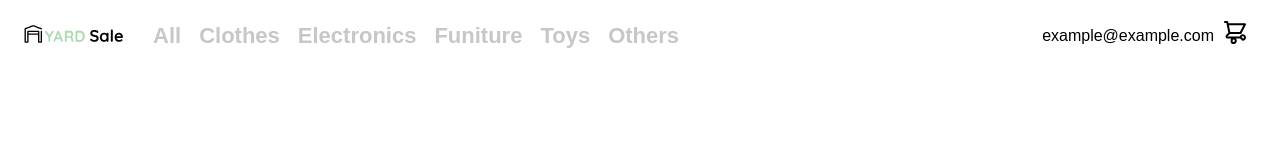
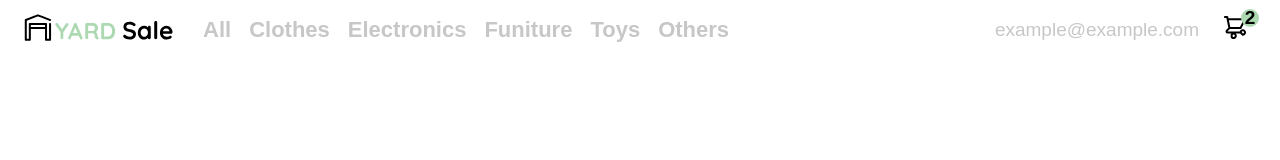
Before and after one commit to Annubis1709/Yard-Sale-FrontEnd-Project, a website: page navBar.html in a window 1280 px wide. Drawn offline with Linux system fonts and the light colour scheme.

Commit message:
Styling e-mail, logo and icon shopping cart

```diff
--- a/navBar.html
+++ b/navBar.html
@@ -56,27 +56,26 @@
 
         /* --->> Navigation Bar <<--- */
 
-        .nav-bar-container {
+        .navbar-container {
             display: flex;
             justify-content: space-between;
             padding: 0 24px;
-            margin-top: 20px;
         }
 
-        .nav-bar-Menu {
+        .navbar-menu {
             display: none;
         }
 
-        .nav-bar-left {
+        .navbar-left {
             display: flex;
         }
 
-        .nav-bar-left ul {
+        .navbar-left ul {
             margin-left: 13px;
         }
 
-        .nav-bar-left ul li a,
-        .nav-bar-right ul li a {
+        .navbar-left ul li a,
+        .navbar-right ul li a {
             padding: 8px;
             margin: 0;
 
@@ -91,39 +90,67 @@
         }
 
 
-        .nav-bar-left ul li a:hover,
-        .nav-bar-right ul li a:hover {
+        .navbar-left ul li a:hover,
+        .navbar-right ul li a:hover {
             color: var(--hospital-green);
 
             border: 1px solid var(--hospital-green);
         }
 
         .logo {
-            width: 100px;
+            width: 150px;
             margin-right: 20px;
         }
 
-        .nav-bar-left ul,
-        .nav-bar-right ul {
+        .navbar-left ul,
+        .navbar-right ul {
             display: flex;
             align-items: center;
 
+            height: 60px;;
             padding: 0;
             margin: 0;
 
             list-style: none;
         }
+
+        .navbar-email {
+            font-size: var(--small-text);
+
+            margin-right: 15px;
+
+            color: var(--very-light-pink);
+        }
+
+        .navbar-icon-shoppingCart {
+            position: relative;
+        }
+
+        .navbar-icon-shoppingCart div {
+            width: 18px;
+            height: 18px;
+            background-color: var(--hospital-green);
+            border-radius: 50%;
+            font-size: var(--small-text);
+            font-weight: var(--bold-text);
+            position: absolute;
+            top: -6px;
+            right: -3px;
+            display: flex;
+            justify-content: center;
+            align-items: center;
+        }
     </style>
 </head>
 <body>
 
-<nav class="nav-bar-container">
-    <div class="nav-bar-Menu">
+<nav class="navbar-container">
+    <div class="navbar-menu">
         <a href="index.html">
             <img src="resources/icons/icon_menu.svg" alt="menu">
         </a>
     </div>
-    <div class="nav-bar-left">
+    <div class="navbar-left">
         <img src="resources/logos/logo_yard_sale.svg" alt="logo" class="logo">
         <ul>
             <li><a href="index.html">All</a></li>
@@ -134,13 +161,14 @@
             <li><a href="/">Others</a></li>
         </ul>
     </div>
-    <div class="nav-bar-right">
+    <div class="navbar-right">
         <ul>
-            <li>example@example.com</li>
-            <li>
+            <li class="navbar-email">example@example.com</li>
+            <li class="navbar-icon-shoppingCart">
                 <a href="myOrders.html">
                     <img src="resources/icons/icon_shopping_cart.svg" alt="icon shopping cart">
                 </a>
+                <div>2</div>
             </li>
         </ul>
     </div>
```
